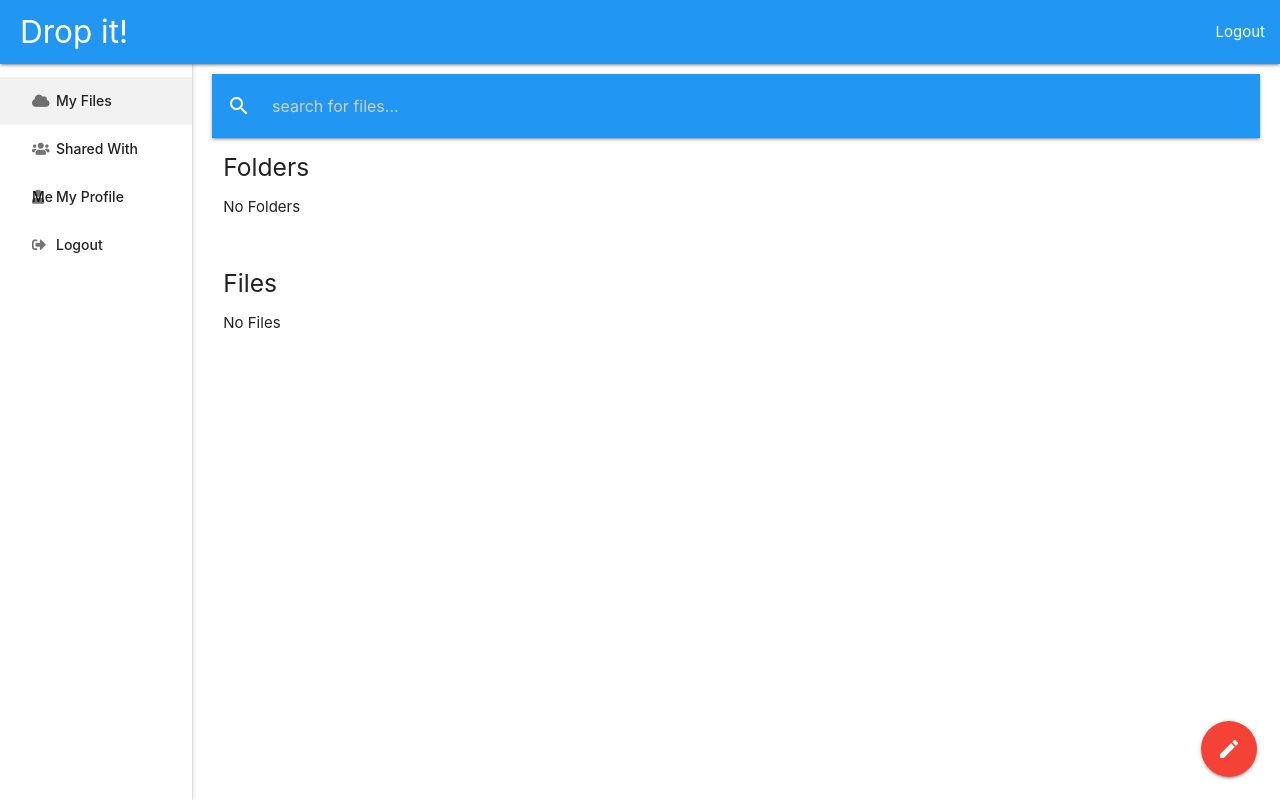
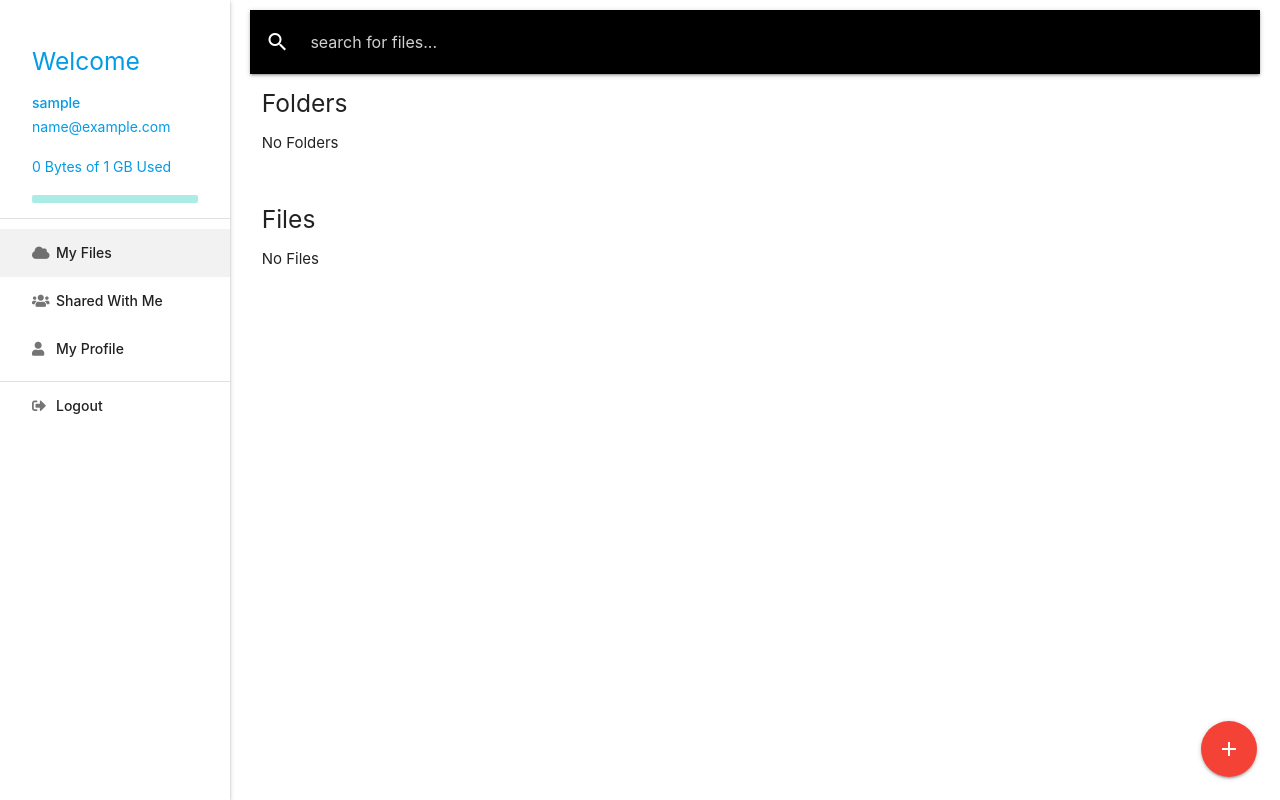
Before and after one commit to shashijangra22/Drop-it, a Flask app: page /home in a window 1280 px wide. Run offline with Flask 2, Linux system fonts and the light colour scheme; the visitor is signed in with stand-in values (Sample User, id 1); data comes from the database, SQL or seed files in the repository; data that the repository does not hold is empty; some libraries are stand-ins or nearby versions.

Commit message:
UI fix, dir delete, fileSizes

```diff
--- a/app/__init__.py
+++ b/app/__init__.py
@@ -2,10 +2,12 @@ from flask import Flask
 from config import Config
 from flask_sqlalchemy import SQLAlchemy
 from flask_migrate import Migrate
+from flask_moment import Moment
 
 app = Flask(__name__)
 app.config.from_object(Config)
 db = SQLAlchemy(app)
 migrate = Migrate(app, db)
+moment = Moment(app)
 
 from app import routes, models
--- a/app/routes.py
+++ b/app/routes.py
@@ -1,13 +1,21 @@
-from app import app, db
+from app import app, db, moment
 from flask import render_template, session, url_for, redirect, request
 from app.models import User, File
 from sqlalchemy import and_
+from datetime import datetime
 import os, shutil, json
 
 def isLoggedIn():
 	if 'userID' in session:
 		return True
 	return False
+
+@app.template_filter('getSize')
+def getSize(item):
+	user = User.query.get(session['userID'])
+	base = app.config['UPLOADS']+"/"+user.username
+	size=os.path.getsize(base+item.url+"/"+item.filename)
+	return size
 
 @app.route('/')
 def index():
@@ -87,6 +95,8 @@ def editProfile():
 	user=User.query.get(session['userID'])
 	user.fname=fname
 	user.lname=lname
+	os.chdir(app.config['UPLOADS'])
+	os.rename(user.username,username)
 	user.username=username
 	db.session.commit()
 	return "1"
@@ -99,7 +109,10 @@ def show(path):
 		user=User.query.get(session['userID'])
 		myFiles=File.query.filter(and_(File.owner==user, File.url==path, File.isFile==True))
 		myFolders=File.query.filter(and_(File.owner==user, File.url==path, File.isFile==False))
-		return render_template('home.html', user=user, myFiles=myFiles, myFolders=myFolders, sharedFiles=user.sharedFiles)
+		size=0
+		for item in user.myFiles:
+			size+=getSize(item)
+		return render_template('home.html', user=user, myFiles=myFiles, spaceUsed=size, myFolders=myFolders, sharedFiles=user.sharedFiles)
 	return redirect(url_for('index'))
 
 @app.route('/home')
@@ -107,8 +120,11 @@ def home():
 	if isLoggedIn():
 		user=User.query.get(session['userID'])
 		myFiles=File.query.filter(and_(File.owner==user, File.url=="/home", File.isFile==True))
+		size=0
+		for item in user.myFiles:
+			size+=getSize(item)
 		myFolders=File.query.filter(and_(File.owner==user, File.url=="/home", File.isFile==False))
-		return render_template('home.html', user=user, myFiles=myFiles, myFolders=myFolders, sharedFiles=user.sharedFiles)
+		return render_template('home.html', user=user, myFiles=myFiles, spaceUsed=size, myFolders=myFolders, sharedFiles=user.sharedFiles)
 	return redirect(url_for('index'))
 
 @app.route('/upload', methods=['POST'])
@@ -168,21 +184,28 @@ def searchFiles():
 
 @app.route('/deleteFile/<fileID>')
 def deleteFile(fileID):
-	user=User.query.get(session['userID'])
-	file=File.query.get(fileID)
-	if file:
-		if file.owner.username==user.username:
-			db.session.delete(file)
-			if file.isFile:
-				os.remove(os.path.join(app.config['UPLOADS'] + "/" + user.username + file.url, file.filename))
+	if isLoggedIn():
+		user=User.query.get(session['userID'])
+		file=File.query.get(fileID)
+		if file:
+			if file.owner.username==user.username:
+				db.session.delete(file)
+				if file.isFile:
+					os.remove(os.path.join(app.config['UPLOADS'] + "/" + user.username + file.url, file.filename))
+				else:
+					path=file.url + "/" + file.filename
+					children = File.query.filter(File.url.contains(path))
+					for item in children:
+						db.session.delete(item)
+					shutil.rmtree(app.config['UPLOADS'] + "/" + user.username + path)
+				db.session.commit()
+				return file.filename + " Successfully Deleted!"
 			else:
-				shutil.rmtree(app.config['UPLOADS'] + "/" + user.username + file.url + "/" + file.filename)
-			db.session.commit()
-			return file.filename + " Successfully Deleted!"
+				return "you don't own this file"
 		else:
-			return "you don't own this file"
-	else:
-		return "File not found!"
+			return "File not found!"
+	return redirect(url_for('index'))
+
 @app.route('/logout')
 def logout():
 	session.pop('userID',None)
--- a/app/static/homePage.css
+++ b/app/static/homePage.css
@@ -1,22 +1,24 @@
 
 @media(min-width: 992px)
 {
-  .brand-logo{
+  /*.brand-logo{
     padding-left: 20px !important;
-  }
+  }*/
   .sidenav {
     height: 100%; /* Full-height: remove this if you want "auto" height */
-    width: 15%; /* Set the width of the sidebar */
+    width: 18%; /* Set the width of the sidebar */
     z-index: 1; /* Stay on top */
     top: 0; /* Stay at the top */
     left: 0;
     overflow-x: hidden;  /*Disable horizontal scroll*/
-    padding-top: 6%;
 }
 
     main {
-        margin-left: 15%; /* Same as the width of the sidebar */
+        margin-left: 18%; /* Same as the width of the sidebar */
         padding: 0px 10px;
+    }
+    nav {
+      width: 100%;
     }
 }
 td {
--- a/app/templates/base.html
+++ b/app/templates/base.html
@@ -70,4 +70,5 @@
     	});
     </script>
     {% block scripts %}{% endblock %}
+    {{ moment.include_moment() }}
 </html>
--- a/app/templates/home.html
+++ b/app/templates/home.html
@@ -4,38 +4,34 @@
 {% endblock %}
 {% block content %}
 <header>
-	<div class="navbar-fixed">
-		<nav class="blue">
-		    <div class="nav-wrapper">
-		      <a href="{{url_for('home')}}" class="brand-logo">Drop it!</a>
-		      <a href="#" data-target="mobile-demo" class="sidenav-trigger"><i class="material-icons">menu</i></a>
-		      <ul class="right hide-on-med-and-down">
-		        <li><a href="{{ url_for('logout') }}">Logout</a></li>
-		      </ul>
-		    </div>
-		  </nav>
-	</div>
-
 	<ul class="sidenav sidenav-fixed" id="mobile-demo">
-	    <li id="myFilesBtn" class="active"><a href="{{ url_for('home') }}"><i style="margin: 0px" class="fas fa-cloud"></i> My Files</a></li>
+	    <li><div class="user-view">
+	      <a><h5>Welcome</h5></a>
+	      <a><span class="name">{{user.username}}</span></a>
+	      <a><span class="email">{{user.email}}</span></a>
+	      <a><span class="email">{{ spaceUsed | filesizeformat }} of 1 GB Used</span></a>
+	      <a>
+	      	<span>
+	      		<div class="progress" style="margin-top: 0px; height: 8px">
+	      			<div class="determinate blue" style="width:{{ spaceUsed//10000000  }}%"></div>
+	      		</div>
+	      	</span>
+	      </a>
+	    </div></li>
+	    <li><div class="divider"></div></li>
+	    <li style="margin-top: 10px" id="myFilesBtn" class="active"><a href="{{ url_for('home') }}"><i style="margin: 0px" class="fas fa-cloud"></i> My Files</a></li>
 	    <li id="sharedFilesBtn"><a style="cursor: pointer;"><i style="margin: 0px" class="fas fa-users"></i>Shared With Me</a></li>
 	    <li id="profileBtn"><a style="cursor: pointer;"><i style="margin: 0px" class="fas fa-user"></i>My Profile</a></li>
+	    <li><div class="divider"></div></li>
 	    <li><a href="{{ url_for('logout') }}"><i style="margin: 0px" class="fas fa-sign-out-alt"></i>Logout</a></li>
 	</ul>
 </header>
 <main>
 	<div id="filesView" style="margin: 10px">
-		<!-- <nav class="blue">
-		    <div class="nav-wrapper">
-		      <div class="col s12" style="margin-left: 20px">
-		        <a href="#!" class="breadcrumb" style="color: white">Home</a>
-		      </div>
-		    </div>
-		  </nav>
-		  <br> -->
-		<nav class="blue">
+		<nav class="black">
 		<div class="nav-wrapper" style="margin-bottom: 0px;">
-	        <form id="searchForm">
+	        <a href="#" data-target="mobile-demo" class="sidenav-trigger right"><i class="material-icons">menu</i></a>
+	        <form id="searchForm" style="width: 80%">
 		        <div class="input-field">
 		          <input name="searchBox" id="searchBox" type="search" placeholder="search for files...">
 		          <label class="label-icon" for="searchBox"><i class="material-icons">search</i></label>
@@ -203,7 +199,7 @@
 	  </ul>
 	<div class="fixed-action-btn">
 	  <a class="btn-floating btn-large red">
-	    <i class="large material-icons">mode_edit</i>
+	    <i class="large material-icons">add</i>
 	  </a>
 	  <ul>
 	    <li><a class="btn-floating red modal-trigger" href="#folderModal"><i class="material-icons">create_new_folder</i></a></li>
```
Also changed, not shown: other parts of app/templates/home.html (+11 -11 lines), app/models.py (line endings or trailing spaces), 5 other files.
